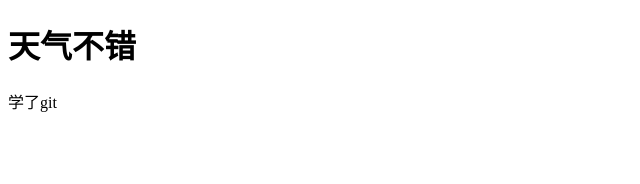
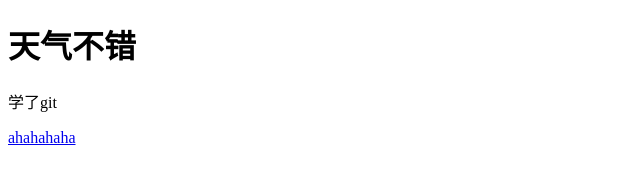
Before and after one commit to 1462251498/learngit, a plain HTML site: page index.html in a window 1280 px wide. Shown: the whole page, without its empty margins (0-640 px from the left). Drawn offline with Linux system fonts and the light colour scheme.

```diff
--- a/index.html
+++ b/index.html
@@ -8,6 +8,7 @@
 		<div class="box"></div>
 		<h1>天气不错</h1>
 		<p>学了git</p>
+		<a href="www.baidu.com">ahahahaha</a>
 	</body>
 </html>
 <script type="text/javascript">
```
